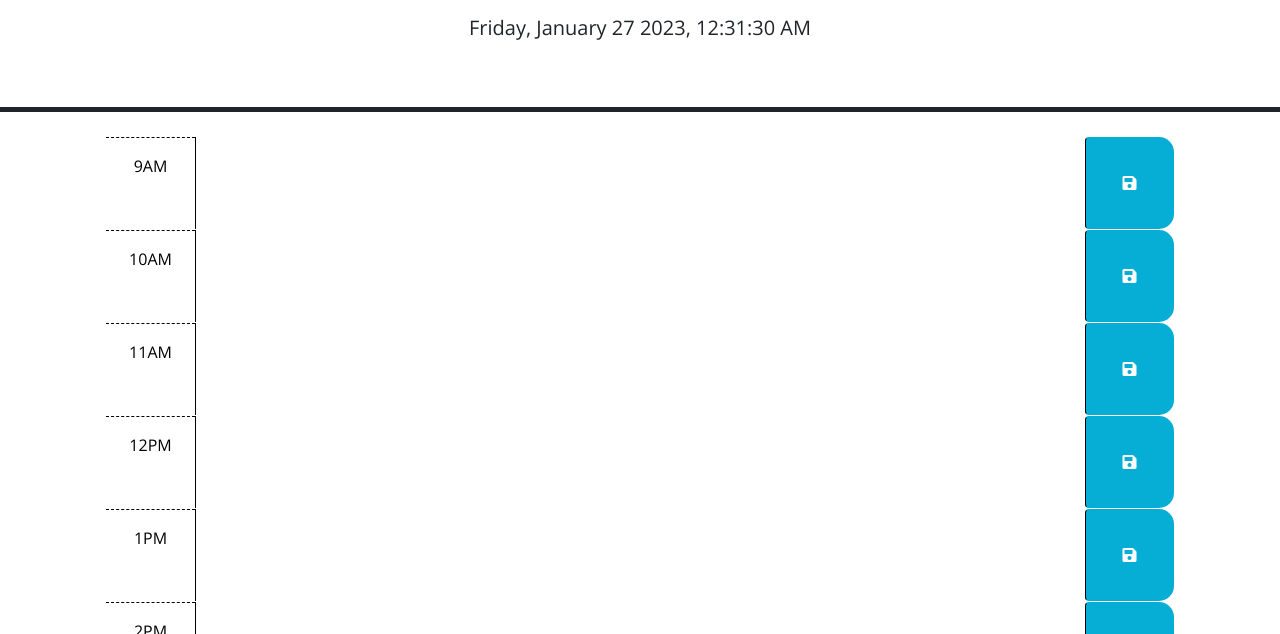
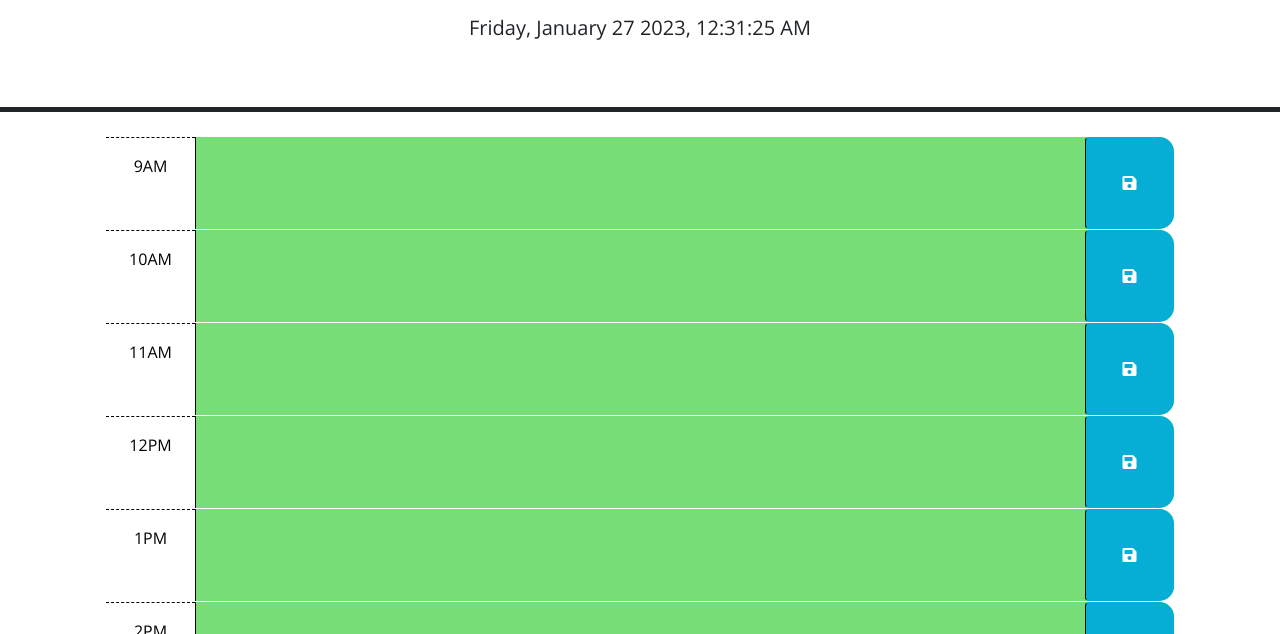
Before and after one commit to rkml14/work-day-scheduler, a plain HTML site: page index.html in a window 1280 px wide. Shown: the part 166-800 px from the top of the page. Drawn offline with nearby package versions, Linux system fonts and the light colour scheme.

Commit message:
updated style & script

```diff
--- a/assets/css/style.css
+++ b/assets/css/style.css
@@ -10,6 +10,7 @@ textarea {
   color: #000000;
   border-left: 1px solid black;
   padding: 10px;
+  font-weight: bold;
 }
 
 .description {
--- a/assets/js/script.js
+++ b/assets/js/script.js
@@ -1,6 +1,22 @@
 // Wrap all code that interacts with the DOM in a call to jQuery to ensure that
 // the code isn't run until the browser has finished rendering all the elements
 // in the html.
+
+
+//global variables
+let currentHour = dayjs().hour() - 9;
+
+
+//Code to display the current date in the header of the page.
+let currentDay = document.getElementById('currentDay');
+currentDay.append(dayjs().format('dddd, MMMM D YYYY, h:mm:ss A'))
+
+// setInterval(() => {
+//   let presentDateTime = dayjs().format('dddd, MMMM D YYYY, h:mm:ss A');
+//   document.getElementById("currentDay").innerText = presentDateTime;
+// }, 1000);
+
+
 $(function () {
   const hourNine = document.getElementById('hour-9');
   const hourTen = document.getElementById('hour-10');
@@ -35,22 +51,22 @@ $(function () {
 
   for (let i = 9; i < hourList.length; i++) {
     if (dayjs().hour() == [i]) {
-      console.log('present')
-      } else if (dayjs().hour() > [i]) {
-      console.log('past')
-      } else {
-      console.log('future');
+    hourList[i].setAttribute('style', 'background-color: #ff6961');
+  } else if (dayjs().hour() > [i]) {
+    console.log('past');
+    hourList[i].setAttribute('style', 'background-color: #d3d3d3')
+    } else {
+      hourList[i].setAttribute('style', 'background-color: #77dd77');
     };
   };
 
-  // if (dayjs().hour() === hourList[])
 
-  setInterval(() => {
-    let presentDateTime = dayjs().format('dddd, MMMM D YYYY, h:mm:ss A');
-    document.getElementById("currentDay").innerText = presentDateTime;
-  }, 1000);
 
-  console.log(dayjs().hour());
+
+
+
+
+  // console.log(dayjs().hour());
 
 });
 
@@ -73,3 +89,17 @@ $(function () {
   // attribute of each time-block be used to do this?
   //
   // TODO: Add code to display the current date in the header of the page.
+
+
+
+   // for (let i = 0; i < 9; i++) {
+  //   if (currentHour == i) {
+  //     console.log('present');
+  //   }
+  //   else if (currentHour > i) {
+  //     console.log('past');
+  //   }
+  //   else if (currentHour < i) {
+  //     console.log('future');
+  //   };
+  // };
```
Also changed, not shown: 1 other file.
